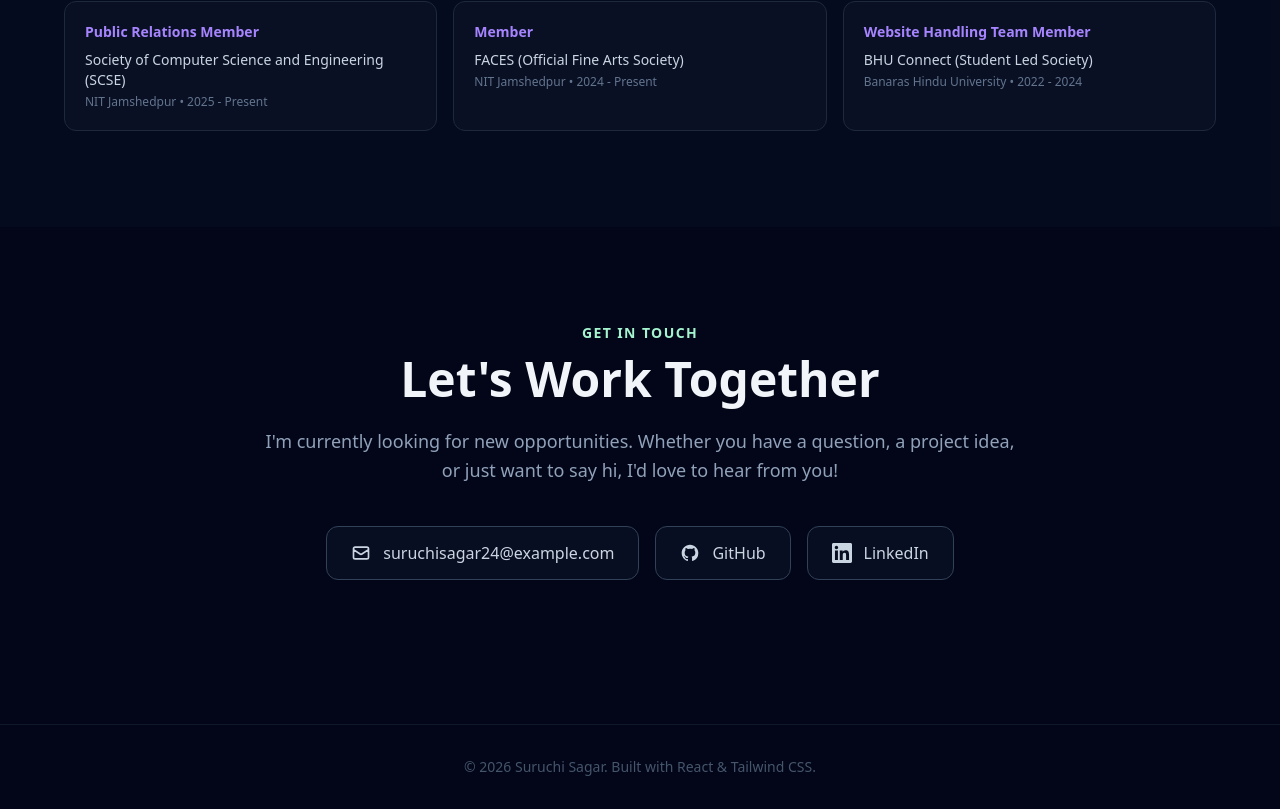
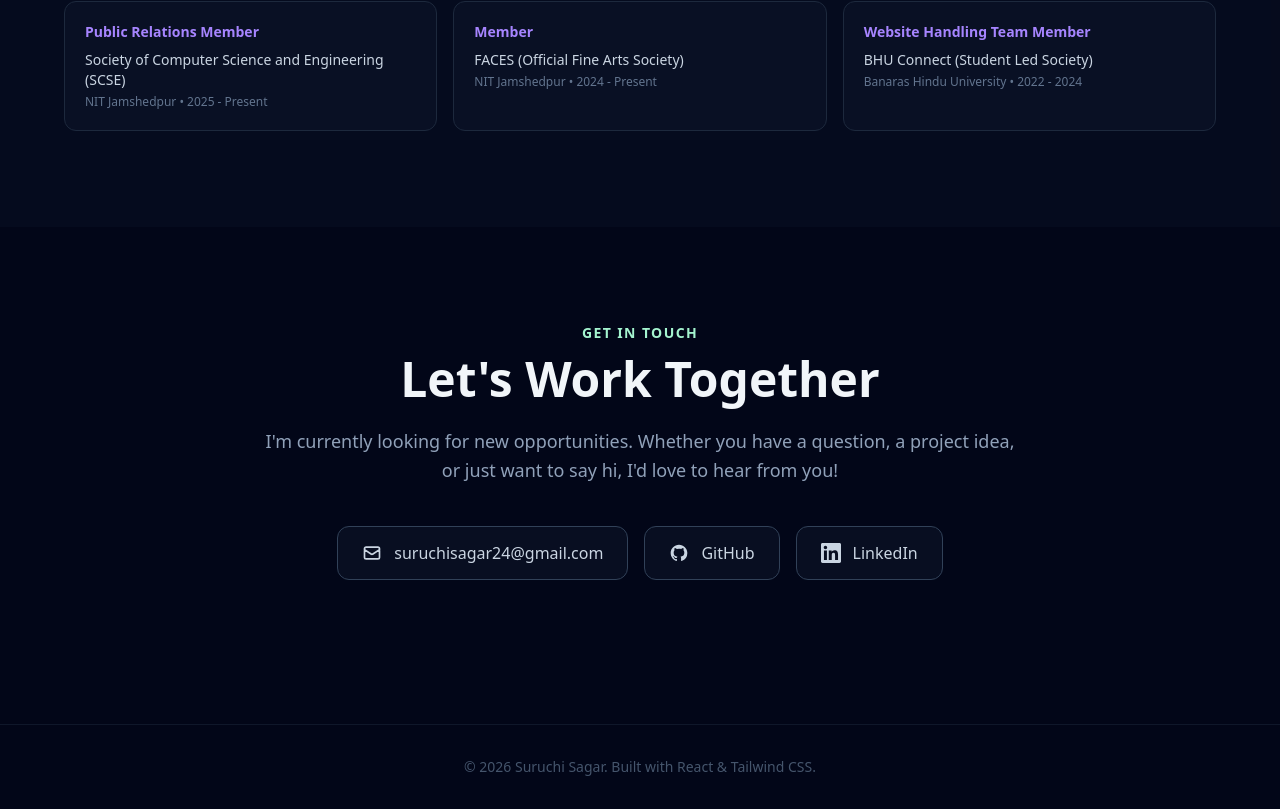
Before and after one commit to suruchisagar/Suruchi_Sagar, a React (Vite) app: page / in a window 1280 px wide. Shown: the part 4347-5156 px from the top of the page. Built offline with nearby package versions, Linux system fonts and the light colour scheme.

Commit message:
changes mail address

```diff
--- a/src/App.jsx
+++ b/src/App.jsx
@@ -17,7 +17,7 @@ const App = () => {
     name: "Suruchi Sagar",
     title: "Full Stack Developer",
     tagline: "Building scalable web applications with modern technologies",
-    email: "suruchisagar24@example.com",
+    email: "suruchisagar24@gmail.com",
     github: "github.com/suruchisagar",
     linkedin: "linkedin.com/in/suruchisagar24",
   };
```
